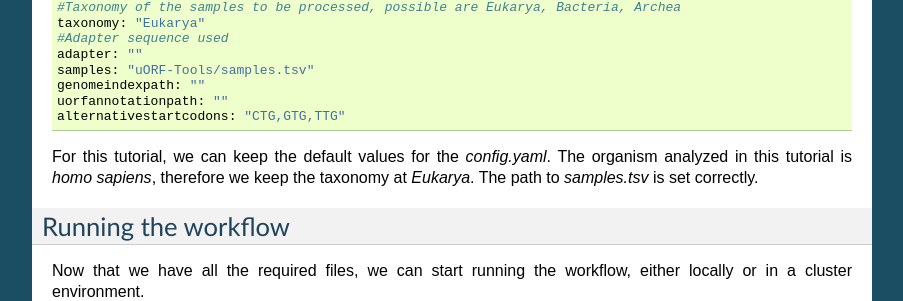
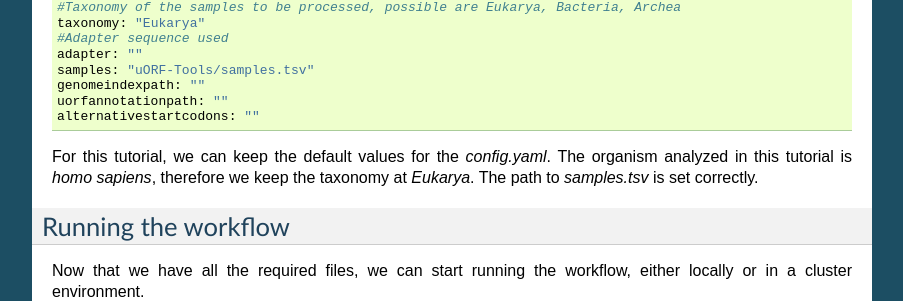
Before and after one commit to RickGelhausen/uORF-Tools_ReadTheDocs, a Sphinx documentation site: the page built from docs/source/example-workflow.rst, in a window 1280 px wide and 900 px high, scrolled down 2829 px. Shown: the part 151-452 px from the top of the window, without its empty margins (198-1101 px from the left). Built offline with Sphinx 7.4.7, drawn with Linux system fonts in a browser that asks for light colours; cross-references to code outside the pages are shown as plain code.

Commit message:
minor changes

```diff
--- a/docs/source/example-workflow.rst
+++ b/docs/source/example-workflow.rst
@@ -162,7 +162,7 @@ This file contains the following variables:
     samples: "uORF-Tools/samples.tsv"
     genomeindexpath: ""
     uorfannotationpath: ""
-    alternativestartcodons: "CTG,GTG,TTG"
+    alternativestartcodons: ""
 
 For this tutorial, we can keep the default values for the *config.yaml*. The organism analyzed in this tutorial is *homo sapiens*, therefore we keep the taxonomy at *Eukarya*. The path to *samples.tsv* is set correctly.
 
--- a/docs/source/extended-workflow.rst
+++ b/docs/source/extended-workflow.rst
@@ -264,7 +264,7 @@ This file contains the following variables:
     samples: "uORF-Tools/samples.tsv"
     genomeindexpath: ""
     uorfannotationpath: ""
-    alternativestartcodons: "CTG,GTG,TTG"
+    alternativestartcodons: ""
 
 For this tutorial, we can keep the default values for the *config.yaml*.
 
```
